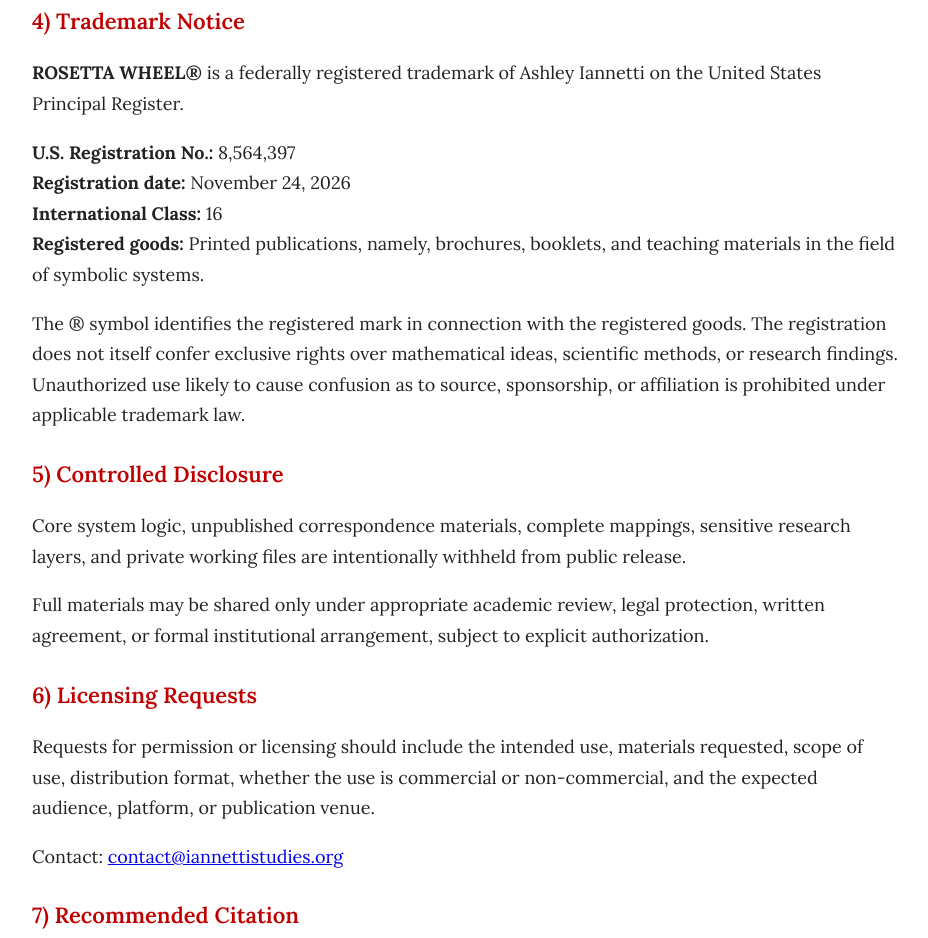
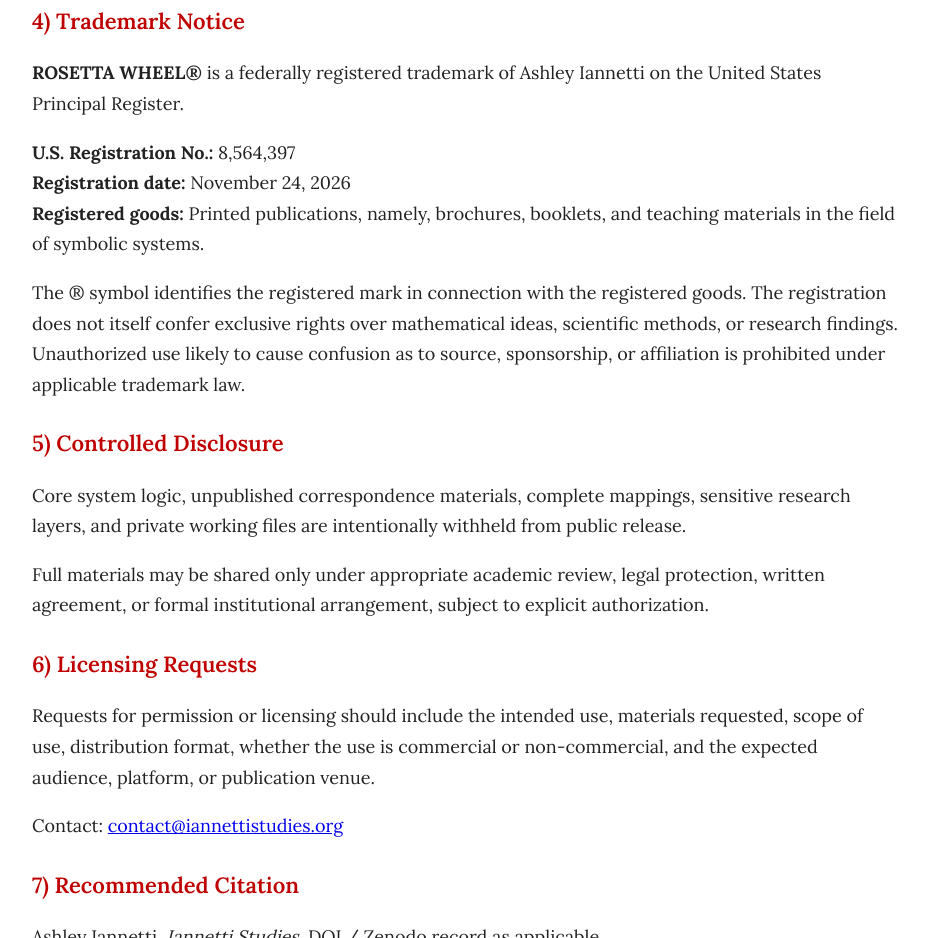
Before and after one commit to Iannettistudies/iannettistudies.github.io, a plain HTML site: page license.html in a window 1280 px wide. Shown: the part 1586-2524 px from the top of the page, without its empty margins (174-1102 px from the left). Drawn offline with Linux system fonts and the light colour scheme.

Commit message:
Add files via upload

```diff
--- a/license.html
+++ b/license.html
@@ -54,7 +54,7 @@ main.about-container {max-width:900px;margin:40px auto 60px;padding:0 16px;font-
 <ul><li>Reproduction of protected figures, diagrams, tables, datasets, visual materials, card descriptions, worksheets, or substantial text blocks.</li><li>Commercial reproduction or distribution of protected Iannetti Studies materials.</li><li>Creation of derivative products, decks, software, tools, teaching materials, visual systems, or branded materials incorporating protected Iannetti Studies expression or confidential research materials.</li><li>Use of ROSETTA WHEEL, Iannetti Studies, or associated marks in a manner likely to cause confusion about source, sponsorship, or affiliation.</li></ul>
 <div class="about-subheader">4) Trademark Notice</div>
 <p><strong>ROSETTA WHEEL®</strong> is a federally registered trademark of Ashley Iannetti on the United States Principal Register.</p>
-<p><strong>U.S. Registration No.:</strong> 8,564,397<br/><strong>Registration date:</strong> November 24, 2026<br/><strong>International Class:</strong> 16<br/><strong>Registered goods:</strong> Printed publications, namely, brochures, booklets, and teaching materials in the field of symbolic systems.</p>
+<p><strong>U.S. Registration No.:</strong> 8,564,397<br/><strong>Registration date:</strong> November 24, 2026<br/><strong>Registered goods:</strong> Printed publications, namely, brochures, booklets, and teaching materials in the field of symbolic systems.</p>
 <p>The ® symbol identifies the registered mark in connection with the registered goods. The registration does not itself confer exclusive rights over mathematical ideas, scientific methods, or research findings. Unauthorized use likely to cause confusion as to source, sponsorship, or affiliation is prohibited under applicable trademark law.</p>
 <div class="about-subheader">5) Controlled Disclosure</div>
 <p>Core system logic, unpublished correspondence materials, complete mappings, sensitive research layers, and private working files are intentionally withheld from public release.</p>
```
